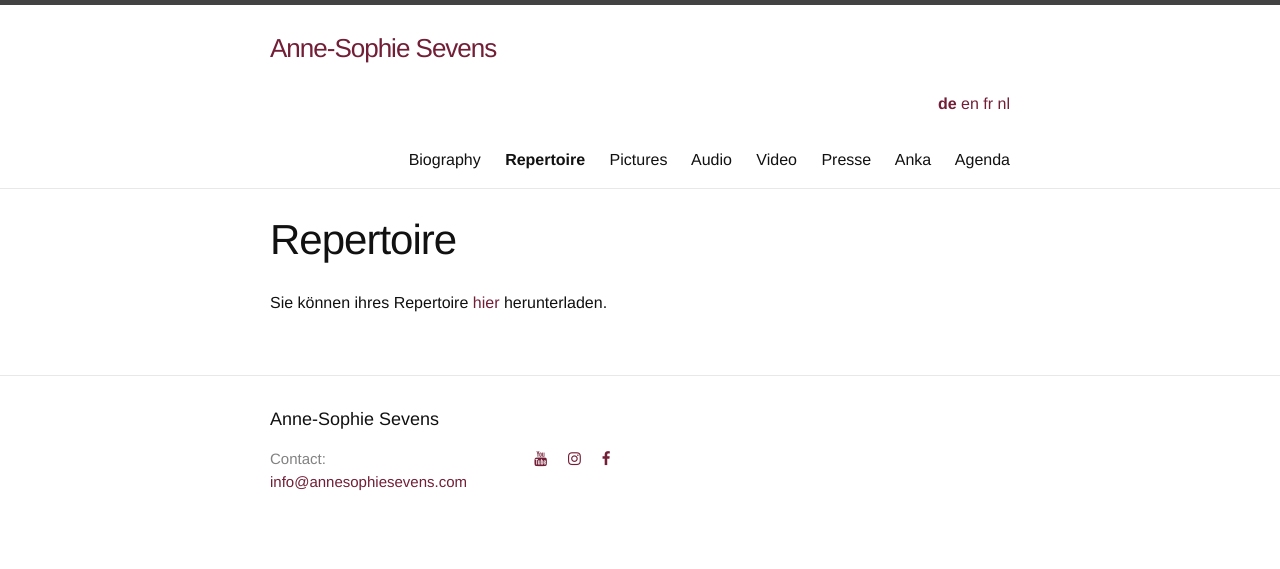
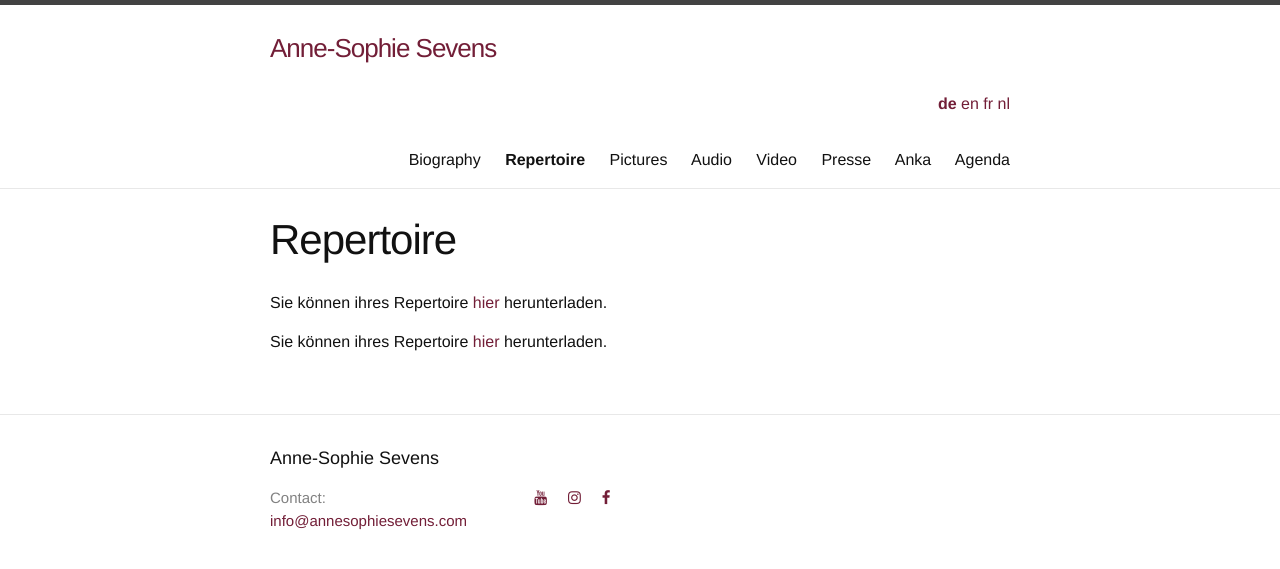
Before and after one commit to annesophie-sevens/annesophie-sevens.github.io, a Jekyll site: the page built from repertoire-de.md, in a window 1280 px wide. Shown: the top 569 px of the page. Built offline with Jekyll 4.4.1, drawn with Linux system fonts in a browser that asks for light colours; nearby versions of some CDN libraries.

Commit message:
Update repertoire-de.md

```diff
--- a/repertoire-de.md
+++ b/repertoire-de.md
@@ -5,4 +5,6 @@ menuorder: 6
 lang: de
 ref: Repertoire
 ---
-Sie können ihres Repertoire [hier]({{ site.baseurl }}/assets/REPERTOIRE.pdf) herunterladen.
+Sie können ihres Repertoire [hier]({{ site.baseurl }}/assets/REPERTOIRE-OPERA.pdf) herunterladen.
+
+Sie können ihres Repertoire [hier]({{ site.baseurl }}/assets/REPERTOIRE-LIED.pdf) herunterladen.
```
